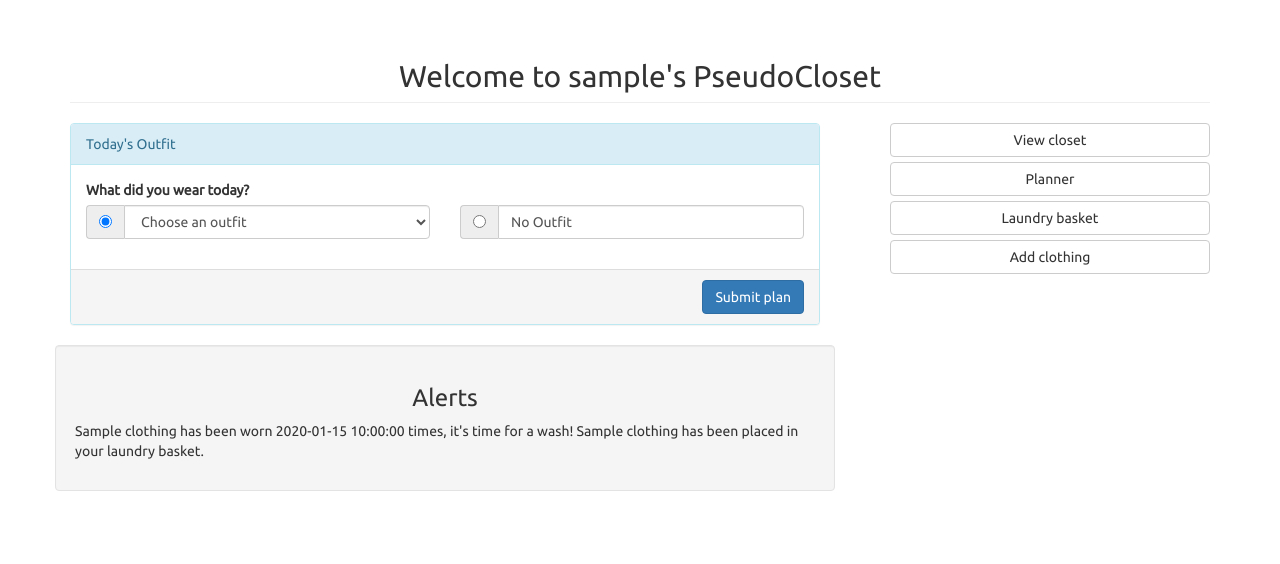
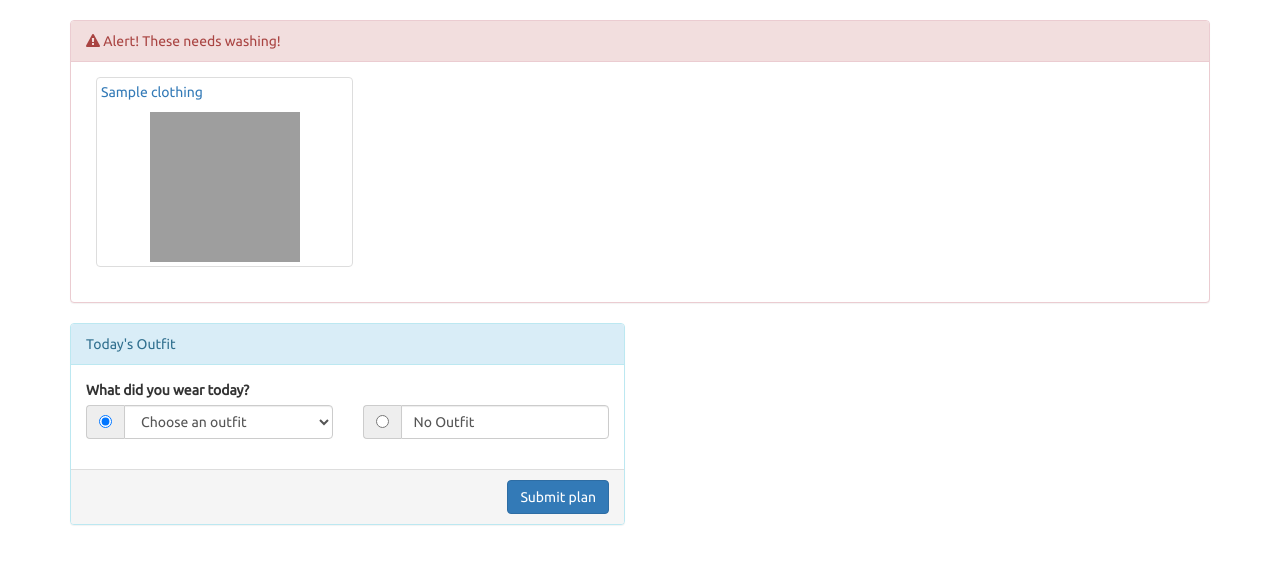
Before and after one commit to wdeng7714/pseudocloset.com, a PHP site: page / in a window 1280 px wide. Shown: the part 52-616 px from the top of the page. Run offline with PHP 8.4, Linux system fonts and the light colour scheme; the visitor is signed in with stand-in values (Sample User, id 1); tables that the repository leaves empty or names only in its code hold one stand-in row (values such as "Sample post"); a stand-in replaces the project's code that opens the database connection; grey boxes are pictures that could not be loaded.

Commit message:
added index modal and fixed styling of index panels

```diff
--- a/css/main.css
+++ b/css/main.css
@@ -46,3 +46,17 @@ body{
 .col-eq-height {
 	height: 215px;
 }
+
+.carousel-control {
+    background: none;
+    color: #CACACA;
+    font-size: 2.3em;
+    text-shadow: none;
+    margin-top: 30px;
+}
+.carousel-control.left {
+    left: -60px;
+}
+.carousel-control.right {
+    right: -60px;
+}
--- a/index.php
+++ b/index.php
@@ -152,23 +152,45 @@
 			<div class = "container">
 				<div class = "row">
 					<div class = "col-md-12">
-						<h2 class = "text-center page-header">
-							Welcome to <?php echo $_SESSION['username'];?>'s PseudoCloset
-						</h2>
+						<div class = "panel panel-danger">
+							<div class = "panel-heading">
+								<i class="icon-warning-sign"></i> Alert! These needs washing!
+							</div>
+							<div class = "panel-body">
+								<div class = "row">
+									<div class = "owl-carousel col-md-12" id = "alerts-carousel">
+										<?php
+											$alertsquery = "SELECT * FROM clothing WHERE userid = " . $_SESSION["userid"] . " AND timesworn > 2 ORDER BY timesworn DESC";
+											$alertsresult = mysqli_query($con, $alertsquery);
+
+											while($alertsrow = mysqli_fetch_array($alertsresult)){
+												echo '<div class = "item"><a href = "#item-modal" data-toggle = "modal" class = "thumbnail" color ="' . $alertsrow['color'] .'" timesworn="' . $alertsrow['timesworn'] . '" name = "' . $alertsrow['name'] . '" url = "' . $alertsrow['url'] .'" lastworn = "' . $alertsrow['lastworn'] . '" type = "'.$alertsrow['type'].'" id = "'. $alertsrow['id'] .'"><p>' . $alertsrow['name'] . '</p><img src="' . $alertsrow["url"] . '"></a></div>';
+											}
+										?>
+
+									</div>
+
+								</div>
+							</div>
+						</div>
 					</div>
-				</div>
-				<div class = "row">
+
+
+
 				<?php //START HERE
-					if(mysqli_num_rows($todayresult) > 0){
+					$numoutfits = mysqli_num_rows($todayresult);
+					$outfitcounter = 0;
+					if($numoutfits > 0){
 						while ($plans_row = mysqli_fetch_array($todayresult)){
+							$outfitcounter++;
 						?>
-						<div class = "col-md-8">
+						<div class = "col-md-<?php if ($numoutfits > 1) echo '6'; else echo '12'; ?>">
 							<div class = "panel panel-info">
 								<div class ="panel-heading clearfix">
-									Today's Outfit
+									Today's Outfit <?php if ($numoutfits > 1) echo "#" . $outfitcounter; ?>
 								</div>
 								<div class ="panel-body">
-									<div class = "owl-carousel col-md-12">
+									<div class = "owl-carousel col-md-12 clothing-carousel">
 										<?php
 											$parts = explode(" ", $plans_row['parts']);
 											for($i = 0; $i < $plans_row['numparts']; $i++){
@@ -185,10 +207,9 @@
 								</div>
 							</div>
 						</div>
-
 				<?php }
 				} else { ?>
-					<div class = "col-md-8">
+					<div class = "col-md-6">
 						<div class = "panel panel-info">
 							<div class ="panel-heading">
 								Today's Outfit
@@ -224,7 +245,7 @@
 								</div>
 								<span class = "text-danger"><?php if(isset($errormsg)) echo $errormsg; ?></span>
 								<div class="collapse collapsible">
-								<div class ="owl-carousel col-md-12 ">
+								<div class ="owl-carousel col-md-12 clothingcarousel">
 									<?php
 										while($row = mysqli_fetch_array($clothingresult)){
 											$display++;
@@ -244,32 +265,56 @@
 						</div>
 					</div>
 				<?php } ?>
+				</div>
+			</div>
 
-					<div class = "col-md-4">
-						<ul>
-							<a href = "viewcloset.php" class = "btn btn-default btn-block">View closet</a>
-							<a href = "planner.php" class = "btn btn-default btn-block">Planner</a>
-							<a href = "laundrybasket.php" class = "btn btn-default btn-block">Laundry basket
-							</a>
-							<a class = "btn btn-default btn-block" href = "addclothing.php">Add clothing
-							</a>
-						</ul>
-					</div>
-
-					<div class = "col-md-8 well">
-						<h3 class = "text-center"> Alerts </h3>
-						<?php
-							$query = "SELECT * FROM clothing WHERE userid = " . $_SESSION["userid"];
-							$result = mysqli_query($con, $query);
-							while($row = mysqli_fetch_array($result)){
-								if ($row['timesworn']>=1){
-									echo "<div> <p>". $row["name"]. " has been worn ". $row["timesworn"] . " times, it's time for a wash! " . $row["name"] ." has been placed in your laundry basket. </p> </div>";
-								}
-							}
-						?>
+			<div class="modal fade" id="item-modal" role="dialog">
+				<div class = "modal-dialog modal-md">
+					<div class="modal-content">
+						<div class="modal-header">
+							<button type="button" class="close" data-dismiss="modal">&times;</button>
+							<h4 class="modal-title"></h4>
+						</div>
+						<div class="modal-body">
+							<div class = "container-fluid">
+								<div class = "row center">
+									<div class = "col-md-6 col-xs-12">
+										<img src = "" class = "item-img center-block"/>
+									</div>
+									<div class = "col-md-6 col-xs-12 well">
+										<div class = "row">
+	 										<dl>
+	  											<dt class = "col-xs-12">Color</dt>
+	  											<dd class = "col-xs-12 item-color"><p> &nbsp; </p></dd>
+	  											<dt class = "col-xs-12">Times worn</dt>
+	  											<dd class = "item-timesworn col-xs-12"><p></p></dd>
+	  											<dt class = "col-xs-12">Last worn</dt>
+	  											<dd class = "col-xs-12 item-lastworn"><p></p></dd>
+											</dl>
+											<a type = "button" class = "btn btn-primary col-xs-offset-1" id = "edit-button">
+												<span class="glyphicon glyphicon-pencil"></span>
+												Edit
+											</a>
+											<button type = "button" class = "btn btn-danger" id = "delete-clothing-button">
+												<span class="glyphicon glyphicon-trash"></span>
+												Delete
+											</button>
+										</div>
+									</div>
+								</div>
+							</div>
+						</div>
+						<div class="modal-footer">
+							<button type = "button" class = "btn btn-success">
+								<i class="fa fa-plus" aria-hidden="true"></i>
+								Laundry Basket
+							</button>
+							<button type="button" class="btn btn-default" data-dismiss="modal">Close</button>
+						</div>
 					</div>
 				</div>
 			</div>
+
 
 		<?php }else{?>
 			<div class = "jumbotron">
@@ -292,9 +337,13 @@
 		<?php }?>
 
 		<script>
-			$('.owl-carousel').owlCarousel({
+			$('#alerts-carousel').owlCarousel({
 				loop: true,
-				items: 3
+				items: 4
+			});
+			$('.clothing-carousel').owlCarousel({
+				loop: true,
+				items: <?php if ($numoutfits > 1) echo '2'; else echo '4'; ?>
 			});
 		</script>
 		<script>
```
